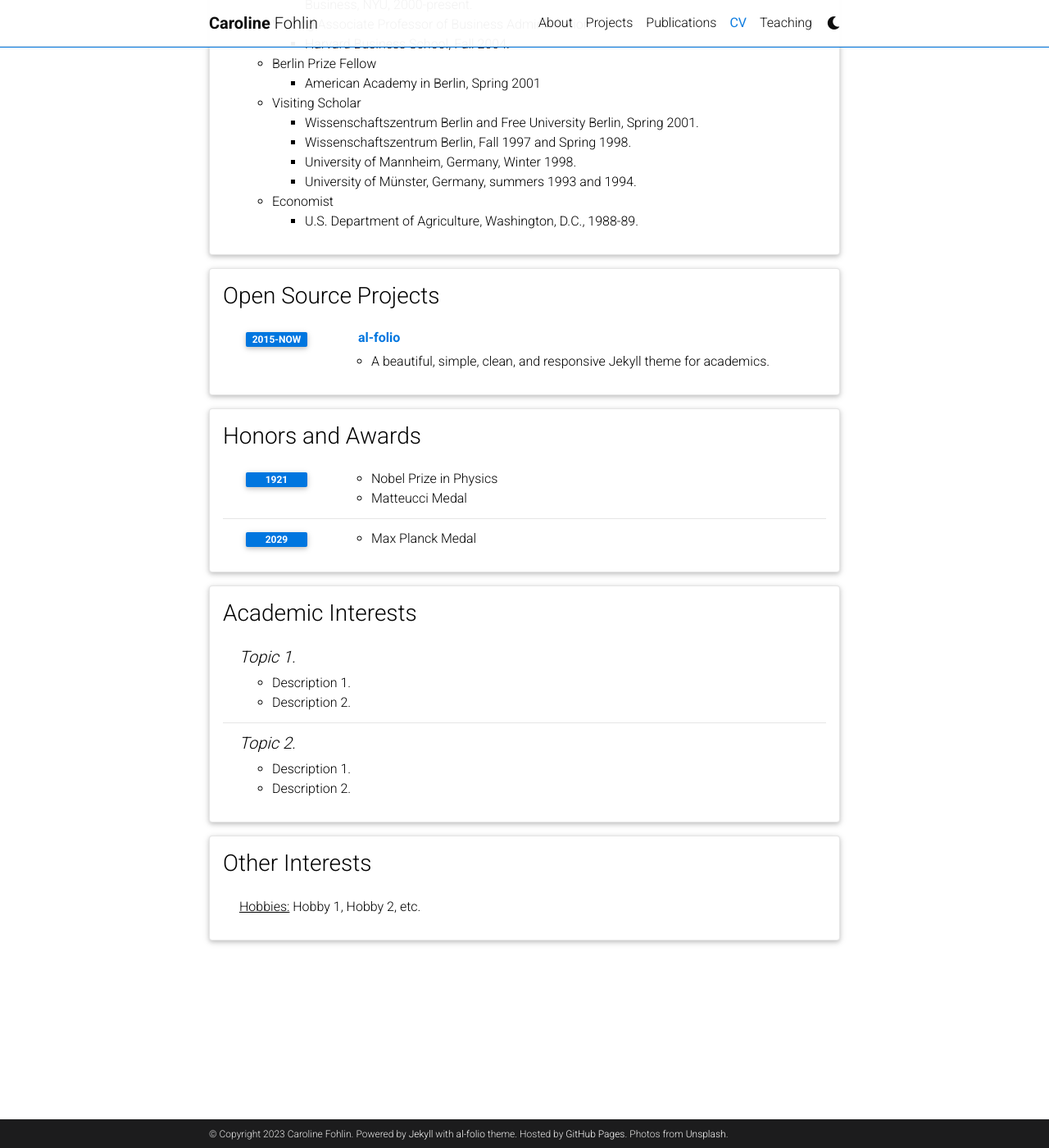
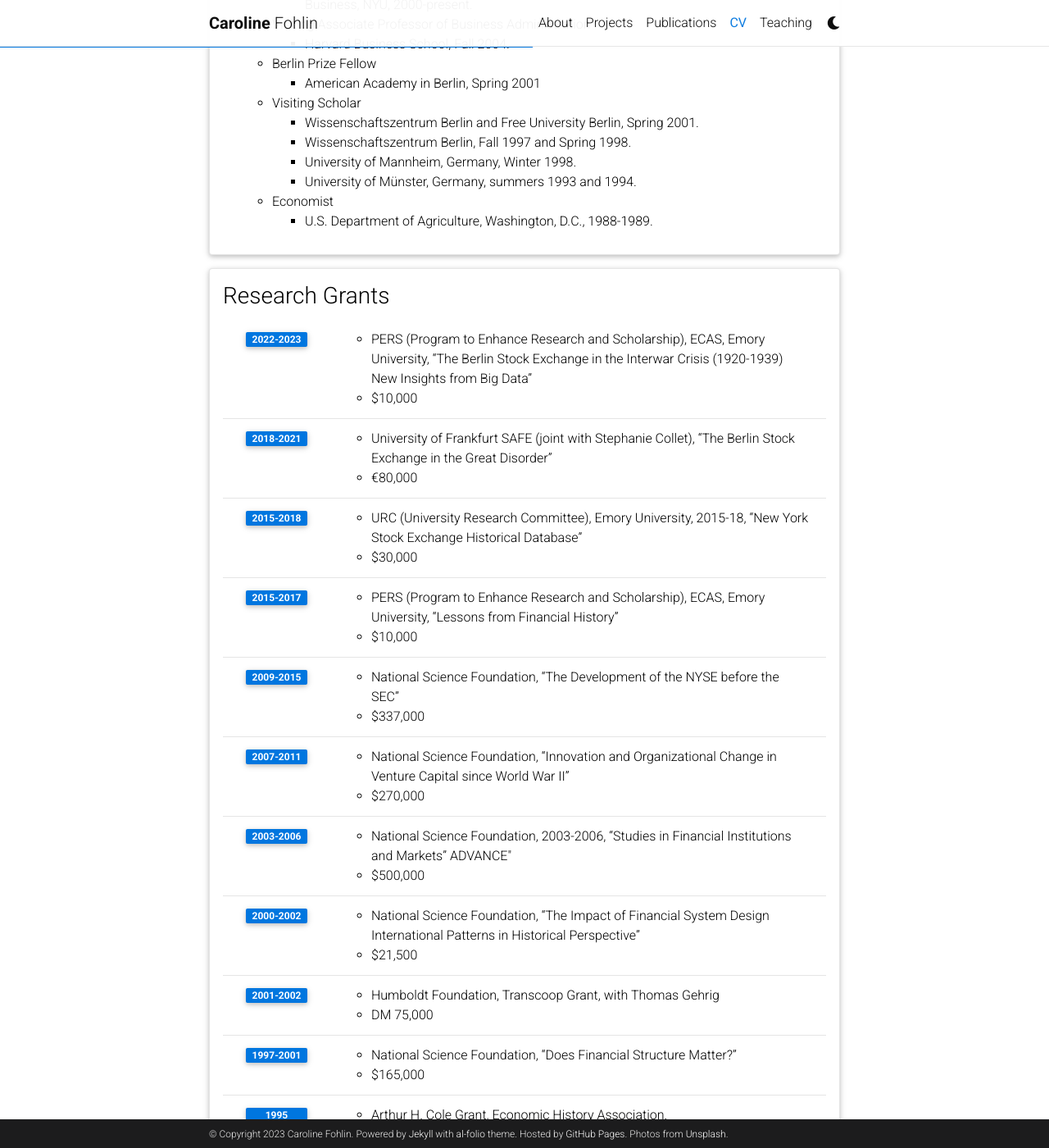
Before and after one commit to caroline-fohlin/caroline-fohlin.github.io, a Jekyll site: the page built from _pages/cv.md, in a window 1280 px wide and 1400 px high, scrolled down 1603 px. Shown: the whole window at 82% size. Built offline with Jekyll 4.4.1, drawn with Linux system fonts in a browser that asks for light colours; comment, search, counter and statistics services are not loaded; a style sheet for code colours, icons or effects is not loaded; some of the changed text lies outside the part shown.

Commit message:
CC_update_fellowship_grants

```diff
--- a/_data/cv.yml
+++ b/_data/cv.yml
@@ -35,10 +35,10 @@
       description:
         # - Description 1.
         # - Description 2.
-        - title: Professor of Economics, September 2017-present.
+        - Professor of Economics, September 2017-present.
           # contents:
           #   - September 2017-present.
-        - title: Distinguished Visiting Professor of Economics, January 2012-September 2017.
+        - Distinguished Visiting Professor of Economics, January 2012-September 2017.
           # contents:
           #   - January 2012-September 2017.
 
@@ -52,7 +52,7 @@
           contents:
             - Associated Faculty, Center for Financial Economics.
             - Fellow, Institute for Applied Economics, Global Health, and the Study of Business Enterprise
-        - title: Associate Research Professor of Economics, 2004-2005.
+        - Associate Research Professor of Economics, 2004-2005.
           # contents:
           #   - January 2012-September 2017.
 
@@ -62,11 +62,11 @@
       description:
         # - Description 1.
         # - Description 2.
-        - title: Associate Professor of Economics, 2002-2004.
+        - Associate Professor of Economics, 2002-2004.
           # contents:
           #   - Associated Faculty, Center for Financial Economics.
           #   - Fellow, Institute for Applied Economics, Global Health, and the Study of Business Enterprise
-        - title: Assistant Professor of Economics, 1994-2002.
+        - Assistant Professor of Economics, 1994-2002.
           # contents:
           #   - January 2012-September 2017.
 
@@ -80,7 +80,7 @@
             - Leibniz Institute for Financial Research SAFE, University of Frankfurt, Germany, 2019-present.
         - title: Metzler and Rothschild Professor of Financial History
           contents:
-            - University of Frankfurt, Germany, 2015-16.
+            - University of Frankfurt, Germany, 2015-2016.
         - title: Fellow
           contents:
             - CESifo Network, University of Munich, Germany, 2014-present.
@@ -102,7 +102,87 @@
             - University of Münster, Germany, summers 1993 and 1994.
         - title: Economist
           contents:
-            - U.S. Department of Agriculture, Washington, D.C., 1988-89.
+            - U.S. Department of Agriculture, Washington, D.C., 1988-1989.
+
+- title: Research Grants
+  type: time_table
+  contents:
+    - year: 2022-2023
+      items:
+        - PERS (Program to Enhance Research and Scholarship), ECAS, Emory University, “The Berlin Stock Exchange in the Interwar Crisis (1920-1939) New Insights from Big Data”
+        - $10,000
+    - year: 2018-2021
+      items:
+        - University of Frankfurt SAFE (joint with Stephanie Collet), “The Berlin Stock Exchange in the Great Disorder”
+        - €80,000
+    - year: 2015-2018
+      items:
+        - URC (University Research Committee), Emory University, 2015-18, “New York Stock Exchange Historical Database”
+        - $30,000
+    - year: 2015-2017
+      items:
+        - PERS (Program to Enhance Research and Scholarship), ECAS, Emory University, “Lessons from Financial History”
+        - $10,000
+    - year: 2009-2015
+      items:
+        - National Science Foundation, “The Development of the NYSE before the SEC”
+        - $337,000
+    - year: 2007-2011
+      items:
+        - National Science Foundation, “Innovation and Organizational Change in Venture Capital since World War II”
+        - $270,000
+    - year: 2003-2006
+      items:
+        - National Science Foundation, 2003-2006, “Studies in Financial Institutions and Markets” ADVANCE"
+        - $500,000
+    - year: 2000-2002
+      items:
+        - National Science Foundation, “The Impact of Financial System Design International Patterns in Historical Perspective”
+        - $21,500
+    - year: 2001-2002
+      items:
+        - Humboldt Foundation, Transcoop Grant, with Thomas Gehrig
+        - DM 75,000
+    - year: 1997-2001
+      items:
+        - National Science Foundation, “Does Financial Structure Matter?”
+        - $165,000
+    - year: 1995
+      items:
+        - Arthur H. Cole Grant, Economic History Association.
+
+- title: Fellowships
+  type: time_table
+  contents:
+    - year: 2006
+      items:
+        - Merck & Co. Foundation Fellowship
+        - $50,000
+    - year: 2002
+      items:
+        - German Marshall Fund of the United States, Advanced Research Fellowship
+        - $40,000
+    - year: 2001
+      items:
+        - American Academy in Berlin, Berlin Prize Fellowship
+        - $20,000
+    - year: 1997-1998
+      items:
+        - Fulbright Research Fellowship, Germany
+        - $30,000
+    - year: 1993-1994
+      items:
+        - Social Science Research Council Fellowship
+    - year: 1992-1993
+      items:
+        - Mellon Foundation Fellowship
+    - year: 1992
+      items:
+        - Center for German and European Studies Predissertation Fellowship, UC Berkeley
+    - year: 1989-1990
+      items:
+        - Flood Fellowship, UC Berkeley.
+
 
 - title: Open Source Projects
   type: time_table
```
